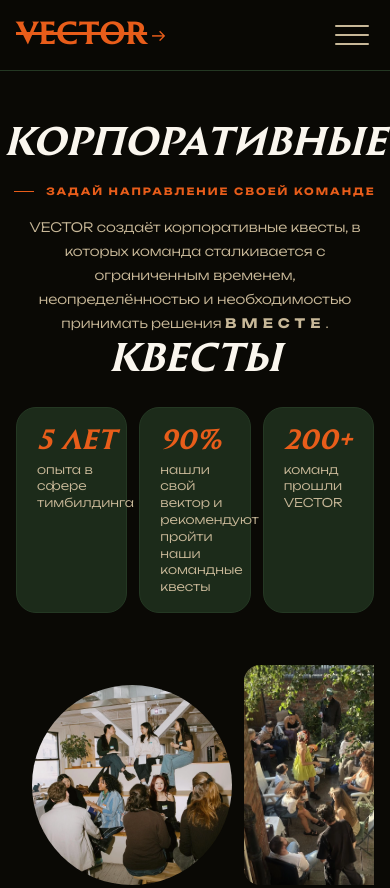
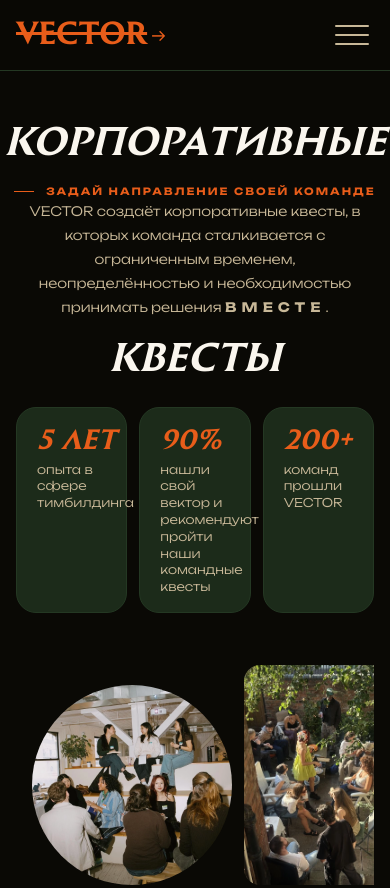
Before and after one commit to nastiik44/vector-quest, a plain HTML site: page index.html in a window 390 px wide. Shown: the top 888 px of the page. Drawn offline with Linux system fonts and the light colour scheme.

Commit message:
Update hero section styles and layout
Refactor hero section styles for improved layout and organization.

```diff
--- a/css/sections/hero.css
+++ b/css/sections/hero.css
@@ -1,6 +1,4 @@
-/* ============================================================
-   Секция: Hero
-   ============================================================ */
+/* Секция: Hero */
 
 .hero {
     background-color: var(--color-bg-base);
@@ -20,22 +18,22 @@
     gap: var(--space-40);
 }
 
-/* ── Левый блок ──────────────────────────────────────────── */
+/* ── Левый блок (Текст) ── */
 .hero__text-block {
     flex: 1;
     max-width: 881px;
+    display: grid;
+    grid-template-columns: auto 1fr;
+    column-gap: var(--space-32);
+    row-gap: var(--space-12);
+    align-items: center;
 }
 
 .hero__heading {
-    display: flex;
-    flex-direction: column;
-    gap: 0;
-    margin: 0;
-    padding: 0;
+    display: contents;
 }
 
 .hero__heading-line {
-    display: block;
     font-family: var(--font-display);
     font-style: italic;
     font-weight: var(--font-weight-bold);
@@ -45,30 +43,36 @@
     text-transform: uppercase;
 }
 
-/* Строка между заголовком и описанием: эйброу | текст */
-.hero__mid-row {
-    display: grid;
-    grid-template-columns: 1fr 1fr;
-    align-items: center;
-    column-gap: var(--space-24);
-    margin-top: var(--space-12);
+.hero__heading-line--top {
+    grid-column: 1 / 3;
+    grid-row: 1;
     margin-bottom: var(--space-8);
 }
 
 .hero__eyebrow {
+    grid-column: 1;
+    grid-row: 2;
     display: flex;
     align-items: center;
     gap: var(--space-12);
     margin: 0;
 }
 
+.hero__heading-line--bottom {
+    grid-column: 1;
+    grid-row: 3;
+}
+
 .hero__desc {
+    grid-column: 2;
+    grid-row: 2 / 4; /* Занимает 2 и 3 строки справа */
     font-family: var(--font-body);
     font-weight: var(--font-weight-light);
     font-size: var(--fs-body);
     line-height: var(--lh-body);
     color: var(--color-text-body);
     margin: 0;
+    align-self: center;
 }
 
 .hero__desc-accent {
@@ -76,9 +80,7 @@
     letter-spacing: var(--ls-accent);
 }
 
-/* ── Правый блок: статбейджи ─────────────────────────────── */
-/* 2 колонки: [5 лет] [90% — высокий, span 2 строки] */
-/*            [200+]  [                              ] */
+/* ── Правый блок (Статбейджи) ── */
 .hero__stats {
     display: grid;
     grid-template-columns: 154px 154px;
@@ -90,6 +92,7 @@
 .stat-badge--1 { grid-column: 1; grid-row: 1; }
 .stat-badge--2 { grid-column: 2; grid-row: 1 / span 2; }
 .stat-badge--3 { grid-column: 1; grid-row: 2; }
+
 
 /* ── Галерея ─────────────────────────────────────────────── */
 .hero__gallery {
@@ -137,7 +140,9 @@
 
 .hero__gallery-item:hover .hero__gallery-img { transform: scale(1.04); }
 
-/* ── Планшет ─────────────────────────────────────────────── */
+/* МЕДИАЗАПРОСЫ*/
+
+/* ── Планшет (1024px)  */
 @media (max-width: 1024px) {
     .hero__content {
         flex-direction: column;
@@ -145,14 +150,34 @@
         gap: var(--space-32);
     }
 
-    .hero__text-block { max-width: 100%; }
+    .hero__text-block {
+        max-width: 100%;
+        grid-template-columns: 1fr 1fr;
+        column-gap: var(--space-24);
+        row-gap: var(--space-16);
+    }
 
     .hero__heading-line { font-size: clamp(40px, 5vw, 64px); }
 
-    .hero__mid-row {
-        margin-top: 0;
+    .hero__heading-line--top {
+        grid-column: 1 / 3;
+        grid-row: 1;
         margin-bottom: 0;
-        gap: var(--space-24);
+    }
+
+    .hero__eyebrow {
+        grid-column: 1;
+        grid-row: 2;
+    }
+
+    .hero__desc {
+        grid-column: 2;
+        grid-row: 2;
+    }
+
+    .hero__heading-line--bottom {
+        grid-column: 1 / 3;
+        grid-row: 3;
     }
 
     /* Статы — горизонтальный ряд */
@@ -180,7 +205,7 @@
     .hero__gallery-item--wide   { width: 180px; height: 270px; }
 }
 
-/* ── Мобайл ─────────────────────────────────────────────── */
+/* ── Мобайл (768px) ──────────────────────────────────────── */
 @media (max-width: 768px) {
     .hero__container { padding-inline: var(--container-pad-sm); }
 
@@ -189,26 +214,24 @@
         gap: var(--space-24);
     }
 
-    .hero__heading {
+    .hero__text-block {
+        display: flex;
+        flex-direction: column;
         align-items: center;
         text-align: center;
+        gap: var(--space-16);
     }
 
     .hero__heading-line {
         font-size: var(--fs-h1-sm);
         line-height: var(--lh-h1-sm);
         white-space: normal;
+        margin-bottom: 0; /* Сброс десктопного отступа */
     }
 
-    .hero__mid-row {
-        display: flex;
-        flex-direction: column;
-        align-items: center;
-        margin-top: var(--space-16);
-        gap: var(--space-16);
+    .hero__eyebrow {
+        justify-content: center;
     }
-
-    .hero__eyebrow { justify-content: center; }
 
     .hero__desc {
         font-size: var(--fs-caption);
@@ -232,7 +255,7 @@
     .hero__gallery-item--wide   { width: 150px; height: 210px; }
 }
 
-/* ── Узкий мобайл ────────────────────────────────────────── */
+/* ──Мобайл (375px) ────────────────────────────────── */
 @media (max-width: 375px) {
     .hero__heading-line { font-size: 32px; line-height: 40px; }
 
```
